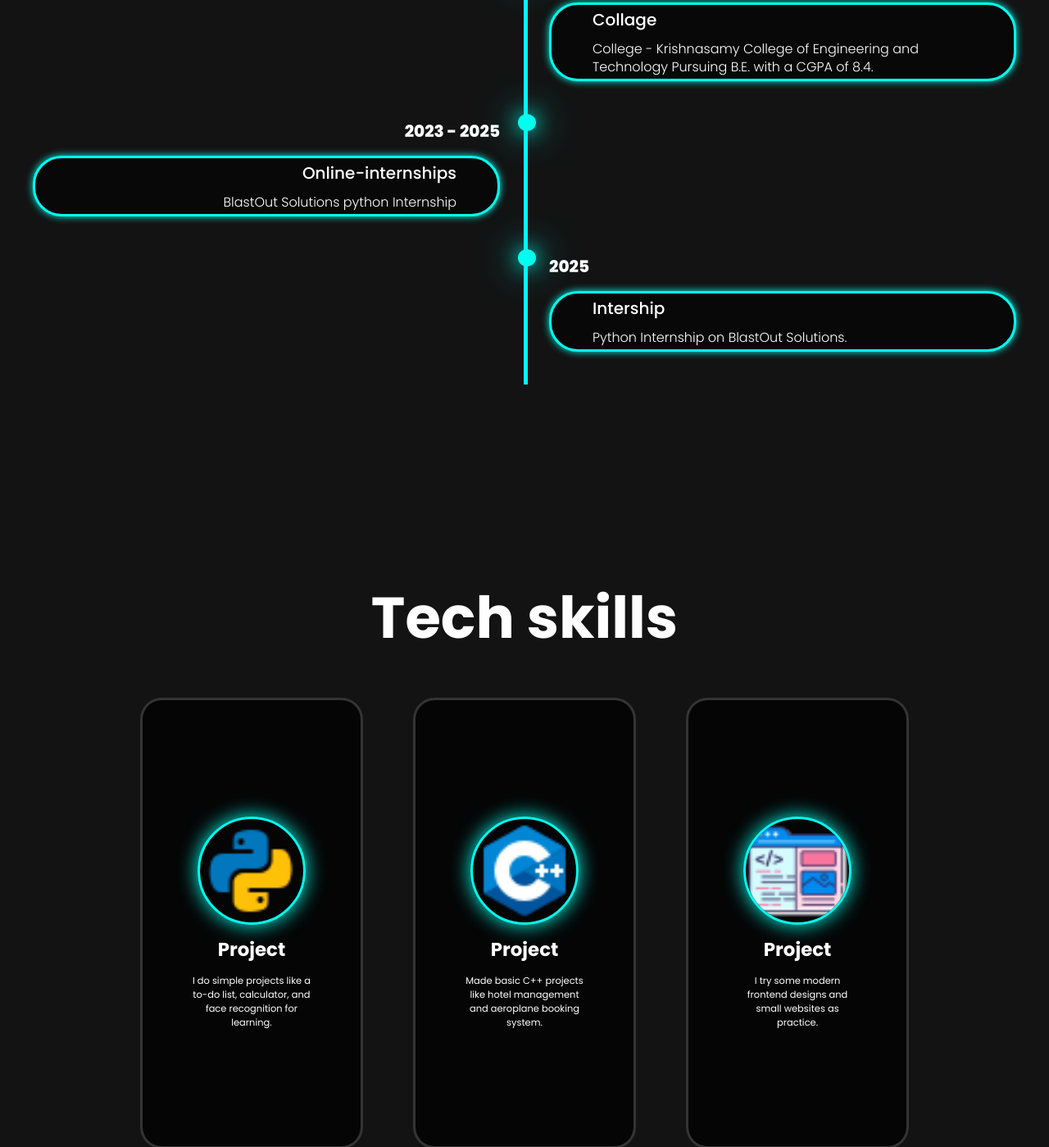
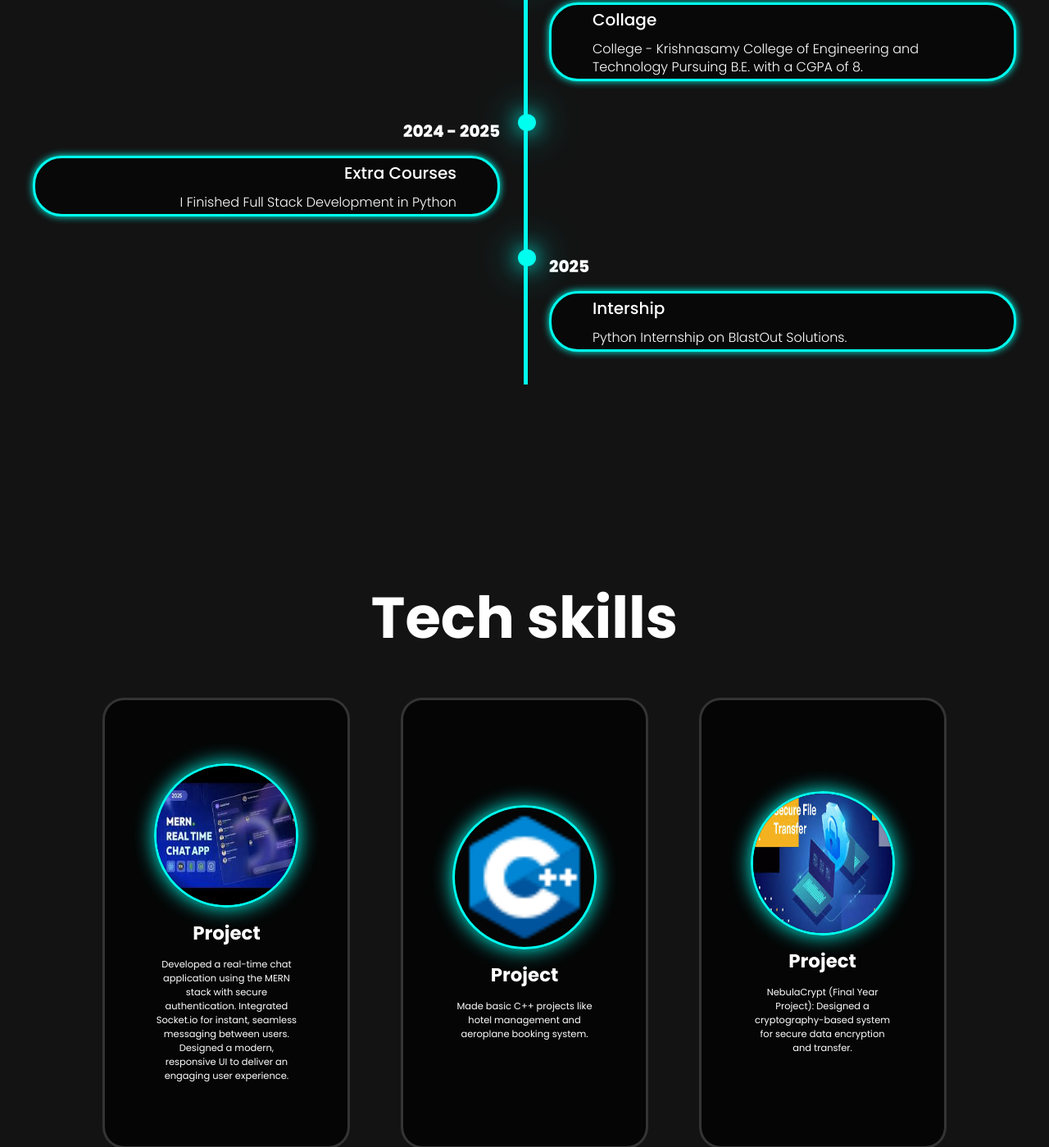
Before and after one commit to Avi2705/Portfolio, a plain HTML site: page index.html in a window 1280 px wide. Shown: the part 1373-2772 px from the top of the page at 82% size. Drawn offline with Linux system fonts and the light colour scheme.

Commit message:
add some features

```diff
--- a/index.html
+++ b/index.html
@@ -21,7 +21,7 @@
             <a href="#home" class="active">Home</a>
             <a href="#education">Education</a>
            <!--- <a href="#services">Services</a>-->
-            <a href="#skill" >Skills</a>
+            <a href="#skill" >Projects</a>
             <a href="#contact">Contact</a>
         </nav>
     </header>
@@ -31,10 +31,12 @@
             <h1>Hi, It's <span>Avinash</span></h1>
             <h3 class="text-animation">I'm a<span></span></h3>
 
-            <p><p>My name is Avinash. I am 20 years old. I’m a passionate Frontend and Web Developer, skilled in Python, C++, and C. I build responsive websites and applications that create great user experiences.</p>           <div class="social-icons">
+            <p><p>My name is Avinash. I am 20 years old. I’m a passionate Software Developer and Full Stack Developer, skilled in C++, and C. I build responsive websites and applications that create great user experiences. I Do DSA in C++.
+
+            </p>           <div class="social-icons">
                 <a href="https://www.linkedin.com/in/avinash2705" target="Linked-in" ><i class="fa-brands fa-linkedin-in"></i></a>
                 <a href="https://github.com/Avi2705" target="github" ><i class="fa-brands fa-github"></i></a>
-               <!--- <a href="https://www.instagram.com/avinash__2705?igsh=MXN0bjZhNmhpdHYwbw==" target="Instragram" ><i class="fa-brands fa-instagram"  ></i></a>-->
+                <a href="https://leetcode.com/u/Avinash2708developer/" target="Leetcode" ><img src="./images/leetcode.png" alt=""></a>
             </div>
 
             <div class="btn-group">
@@ -43,7 +45,7 @@
             </div>
         </div>
         <div class="home-img">
-            <img src="images/home-image.jpg" alt="?">
+            <img src="images/pic.jpeg" alt="?">
         </div>
 
     </section>
@@ -72,7 +74,7 @@
                 </div>
                 <div class="timeline-content">
                     <h3>Collage</h3>
-                    <p>College - Krishnasamy College of Engineering and Technology Pursuing B.E. with a CGPA of 8.4.
+                    <p>College - Krishnasamy College of Engineering and Technology Pursuing B.E. with a CGPA of 8.
                     </p>
 
 
@@ -81,11 +83,11 @@
             <div class="timeline-item">
                 <div class="timeline-dot"></div>
                 <div class="timeline-date">
-                    2023 - 2025
+                    2024 - 2025
                 </div>
                 <div class="timeline-content">
-                    <h3>Online-internships</h3>
-                    <p>BlastOut Solutions python Internship</p>
+                    <h3>Extra Courses</h3>
+                    <p>I Finished Full Stack Development in Python</p>
 
                     </p>
 
@@ -149,9 +151,11 @@
         <h2 class="heading">Tech skills</h2>
         <div class="wrapper">
             <div class="skill-box">
-                <img src="images/python.png" alt="">
+                <img src="images/chat_app.jpg" alt="">
                 <h4>Project</h4>
-                <p>I do simple projects like a to-do list, calculator, and face recognition for learning.</p>
+                <p>Developed a real-time chat application using the MERN stack with secure authentication.
+Integrated Socket.io for instant, seamless messaging between users.
+Designed a modern, responsive UI to deliver an engaging user experience.</p>
 
             </div>
                <div class="skill-box">
@@ -161,9 +165,9 @@
 
             </div>
                <div class="skill-box">
-                <img src="images/frontend.png" alt="">
+                <img src="images/secure.jpg" alt="">
                 <h4>Project</h4>
-                <p>I try some modern frontend designs and small websites as practice.</p>
+                <p>NebulaCrypt (Final Year Project): Designed a cryptography-based system for secure data encryption and transfer.</p>
 
             </div>
         </div>
--- a/style.css
+++ b/style.css
@@ -252,12 +252,12 @@ span {
 
     0%,
     25% {
-        content: " Web Developer";
+        content:" React Developer";
     }
 
     26%,
     50% {
-        content: " Frontend Developer";
+        content: " Web Developer";
     }
 
     51%,
@@ -267,7 +267,7 @@ span {
 
     76%,
     100% {
-        content: " React Developer";
+        content: " Quick Learner";
     }
 }
 
@@ -459,7 +459,8 @@ span {
     margin-bottom: 5rem;
 }
 .skills-box img{
-    width: 15rem;
+    width: 20rem;
+    height: 20rem;
     border-radius: 50%;
     border: 3px solid var(--main-color);
 box-shadow: 0 0 25px var(--main-color);
```
Also changed, not shown: images/Photo.jpg (added), images/chat_app.jpg (added), images/home-image.jpg (deleted), images/leetcode.png (added), images/pic.jpeg (added), images/secure.jpg (added).
